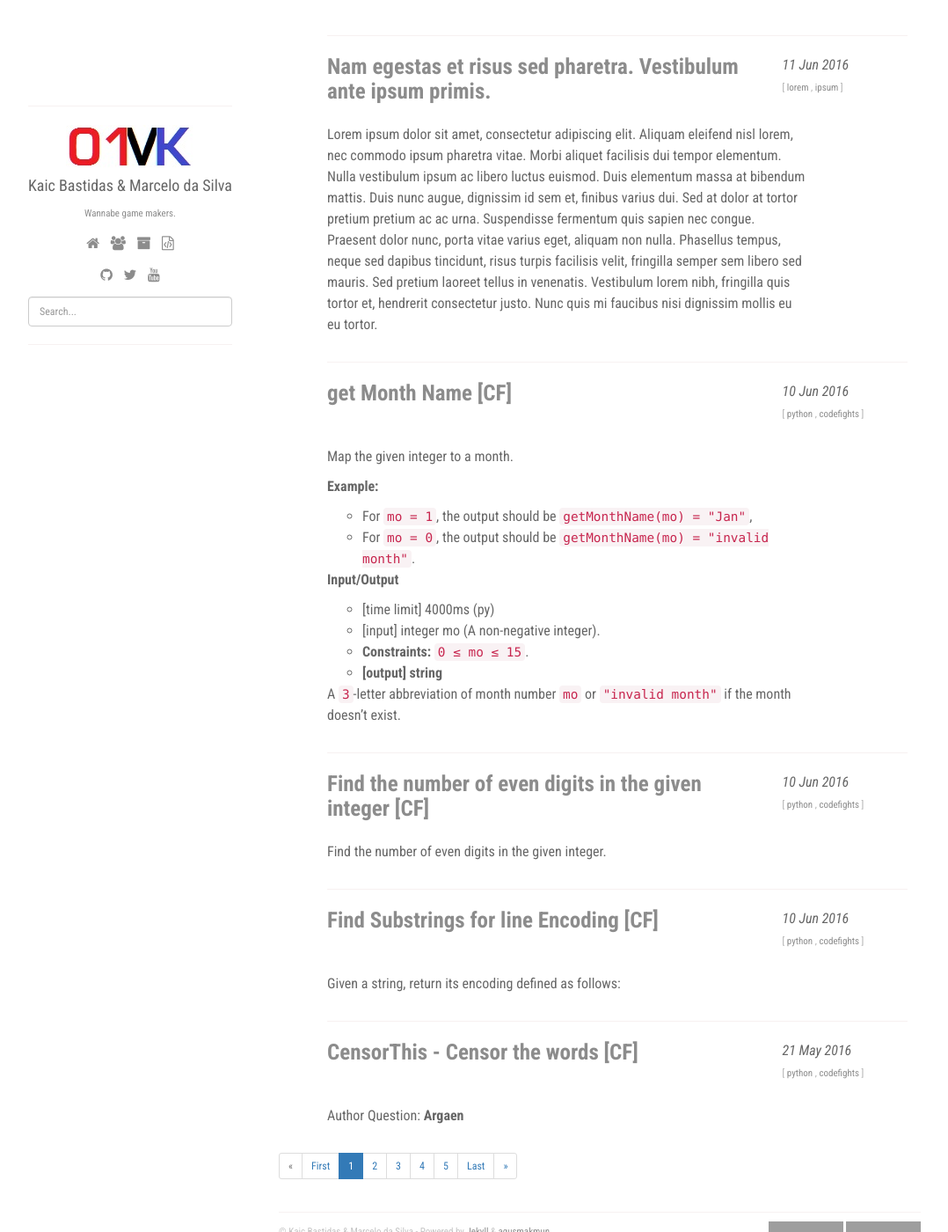
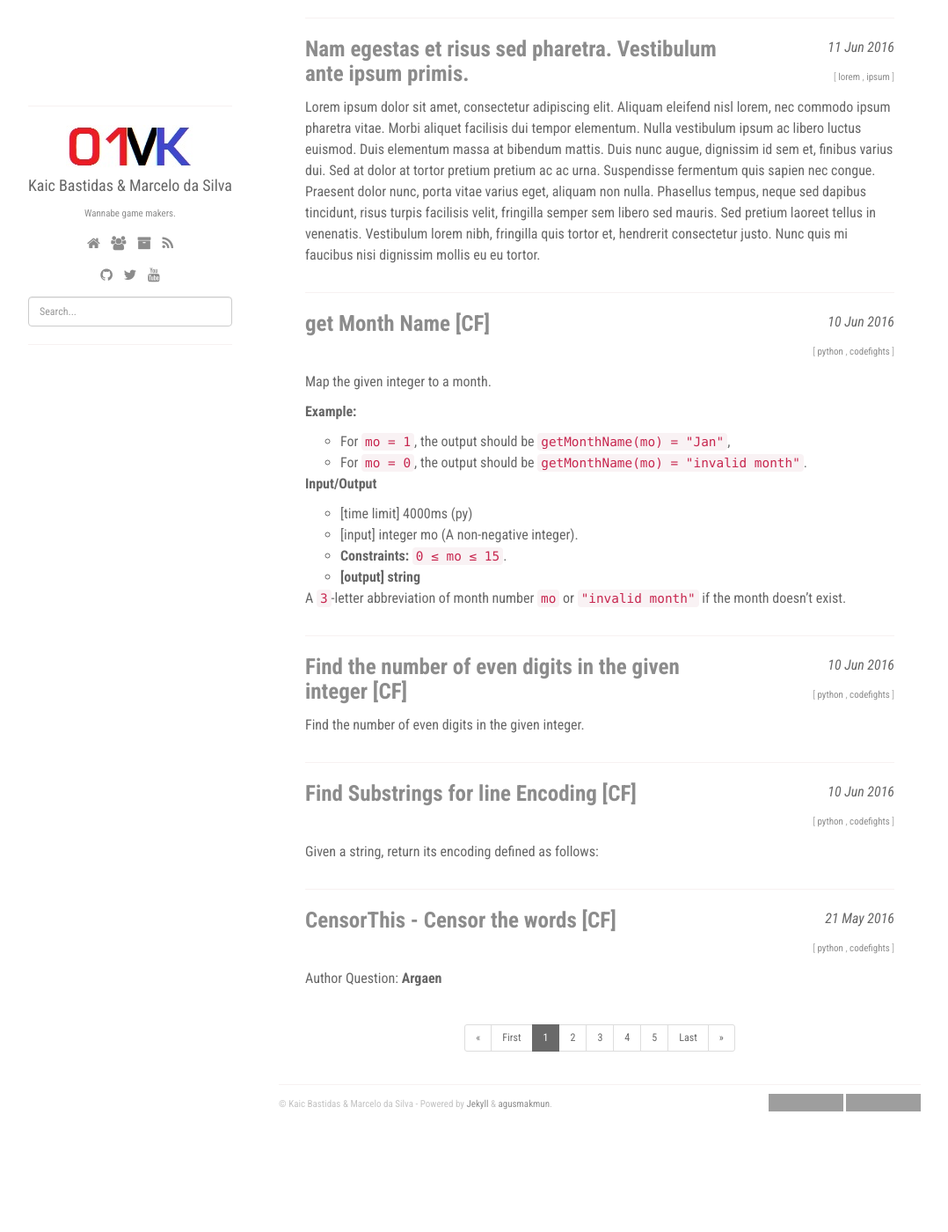
Before and after one commit to IterumCorp/iterumcorp.github.io, a Jekyll site: the page built from index.html, in a window 1280 px wide and 1400 px high. Shown: the whole window at 88% size, without its empty margins (53-1131 px from the left). Built offline with Jekyll 4.4.1, drawn with Linux system fonts in a browser that asks for light colours; nearby versions of some CDN libraries; the list of posts is cut into pages by our own code; grey boxes are pictures that could not be loaded.

Commit message:
mudei imagem do rss no menu e as cores do menu de paginação

```diff
--- a/_config.yml
+++ b/_config.yml
@@ -34,12 +34,12 @@ urls:
       text: Home
       url: /
     - icon: fa-users
-      text: About Me
+      text: About Us
       url: /about/
     - icon: fa-archive
       text: Projects
       url: /projects/
-    - icon: fa-file-code-o
+    - icon: fa-rss
       text: XML Feed
       url: /feed.xml
 
--- a/index.html
+++ b/index.html
@@ -3,30 +3,29 @@ layout: default
 ---
 
 <div id="home">
-    <ol class="posts">
+    <ol class="col-md-12 posts">
     {% for post in paginator.posts %}
       <div class="col-md-12"><hr /></div>
       <h1>
         <div class="col-md-9"><a href="{{ post.url }}">{{ post.title }}</a></div>
       </h1>
-      <div class="col-md-3 pull-right"><i><span>{{ post.date | date_to_string }}</span></i></div>
-
-      <!--De baixo da data-->
-      <div class="col-md-3">
-        <span class="categories">
+      <div class="col-md-3 pull-right">
+        <i><span><p class="text-right">{{ post.date | date_to_string }}</p></span></i>
+        <span class="categories"><p class="text-right">
           [
             {% for category in post.categories %}
               <a href="/category/{{ category }}">{{ category }}</a>
               {% if forloop.last == false %}, {% endif %}
             {% endfor %}
           ]
-        </span>
+        </p></span>
       </div>
 
-      <div class="col-md-10"></br>{{ post.excerpt }}</div>
+      <div class="col-md-12">{{ post.excerpt }}</div>
     {% endfor %}
     </ol>
 
+    <center>
     <!-- Pagination links -->
     {% if paginator.total_pages > 1 %}
     <ul class="pagination pagination-sm">
@@ -65,4 +64,5 @@ layout: default
       {% endif %}
     </ul>
     {% endif %}
+    </center>
 </div><!-- end #home -->
--- a/static/css/main.css
+++ b/static/css/main.css
@@ -132,6 +132,54 @@ div.right .post ul {
 	margin-left: 15px;
 }
 
+.pagination>li>a,
+.pagination>li>span {
+    position: relative;
+    float: left;
+    padding: 6px 12px;
+    margin-left: -1px;
+    line-height: 1.42857143;
+    color: #696969;
+    text-decoration: none;
+    background-color: #fff;
+    border: 1px solid #ddd
+}
+
+.pagination>li>a:focus,
+.pagination>li>a:hover,
+.pagination>li>span:focus,
+.pagination>li>span:hover {
+    z-index: 2;
+    color: #696969;
+    background-color: #eee;
+    border-color: #ddd
+}
+
+.pagination>.active>a,
+.pagination>.active>a:focus,
+.pagination>.active>a:hover,
+.pagination>.active>span,
+.pagination>.active>span:focus,
+.pagination>.active>span:hover {
+    z-index: 3;
+    color: #fff;
+    cursor: default;
+    background-color: #696969;
+    border-color: #696969
+}
+
+.pagination>.disabled>a,
+.pagination>.disabled>a:focus,
+.pagination>.disabled>a:hover,
+.pagination>.disabled>span,
+.pagination>.disabled>span:focus,
+.pagination>.disabled>span:hover {
+    color: #777;
+    cursor: not-allowed;
+    background-color: #fff;
+    border-color: #ddd
+}
+
 /**
  * Left column aka nav bar formatting
  */
```
Also changed, not shown: _layouts/default.html (+6 -5 lines).
